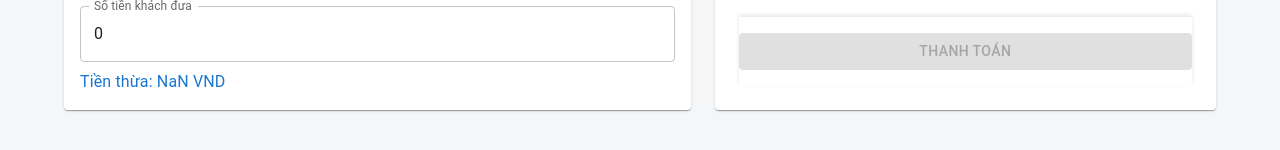
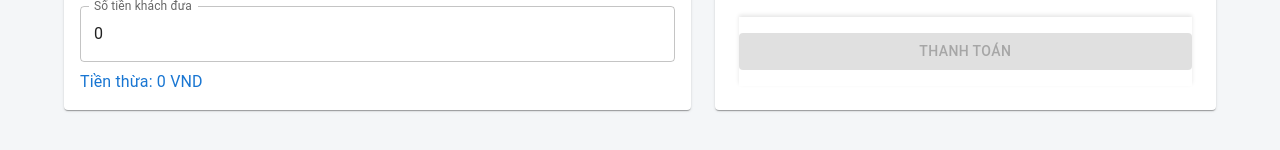
Before and after one commit to hongson1003/Mona_Test_NguyenHongSon, a React (Vite) app: page / in a window 1280 px wide. Shown: the part 586-736 px from the top of the page. Built offline with nearby package versions, Linux system fonts and the light colour scheme.

Commit message:
fea: Thêm total & ammout price

```diff
--- a/src/components/ProductSelect.tsx
+++ b/src/components/ProductSelect.tsx
@@ -8,21 +8,28 @@ import {
   MenuItem,
   Select,
 } from "@mui/material";
-import { useState } from "react";
+import { useEffect, useState } from "react";
 
 interface IProductSelectProps {
   products: ICartProduct[];
   onChange: (products: ICartProduct[]) => void;
   size?: "small" | "medium";
+  productIdValues?: number[];
 }
 
 const ProductSelect = ({
   products,
   onChange,
   size = "medium",
+  productIdValues = [],
 }: IProductSelectProps) => {
-  console.log("ProductSelect render");
   const [selectedIds, setSelectedIds] = useState<number[]>([]);
+
+  console.log("🚀 ~ productIdValues:", productIdValues);
+
+  useEffect(() => {
+    setSelectedIds(productIdValues);
+  }, [productIdValues]);
 
   const handleChange = (event: any) => {
     const newSelectedIds = event.target.value as number[];
--- a/src/components/index.ts
+++ b/src/components/index.ts
@@ -1,7 +1,7 @@
 export { default as CartActions } from "./CartActions";
 export { default as CartItem } from "./CartItem/CartItem";
 export { default as CartTotal } from "./CartTotal";
-export { default as PaymentForm } from "./PaymentForm";
+export { default as PaymentForm } from "../containers/orders/PaymentForm";
 export { default as CartItemList } from "./CartItemList";
 export { default as CustomerInfo } from "./CustomerInfo";
 export { default as ProductSelect } from "./ProductSelect";
--- a/src/containers/orders/CreateOrder.tsx
+++ b/src/containers/orders/CreateOrder.tsx
@@ -1,9 +1,9 @@
 import { SectionTitle } from "@/components";
 import { ICartProduct, IOrderForm } from "@/models";
-import { setCarts } from "@/store";
+import { RootState, setCarts } from "@/store";
 import { Box, Container } from "@mui/material";
 import { useForm } from "react-hook-form";
-import { useDispatch } from "react-redux";
+import { useDispatch, useSelector } from "react-redux";
 import CartSummary from "./CartSummary";
 import OrderForm from "./OrderForm";
 
@@ -21,13 +21,9 @@ const CreateOrder = () => {
     defaultValues: defaultValues,
   });
   const dispatch = useDispatch();
+  const carts = useSelector((state: RootState) => state.cart.items);
 
   const handleSelectProducts = (products: ICartProduct[]) => {
-    methods.setValue(
-      "products",
-      products.map((p) => p.id)
-    );
-
     const productCarts = products.map((p) => ({
       id: p.id,
     }));
@@ -67,6 +63,7 @@ const CreateOrder = () => {
           <OrderForm
             methods={methods}
             onSelectProducts={handleSelectProducts}
+            productIdValues={carts.map((c) => c.product.id)}
           />
         </Box>
 
--- a/src/containers/orders/OrderForm.tsx
+++ b/src/containers/orders/OrderForm.tsx
@@ -1,15 +1,21 @@
-import { CustomerInfo, PaymentForm, ProductSelect } from "@/components";
+import { CustomerInfo, ProductSelect } from "@/components";
 import { products } from "@/mocks";
 import { ICartProduct, IOrderForm } from "@/models";
 import { Box, Paper, Typography } from "@mui/material";
 import { FormProvider, UseFormReturn } from "react-hook-form";
+import PaymentForm from "./PaymentForm";
 
 interface IOrderFormProps {
   methods: UseFormReturn<IOrderForm>;
   onSelectProducts: (products: ICartProduct[]) => void;
+  productIdValues?: number[];
 }
 
-const OrderForm = ({ methods, onSelectProducts }: IOrderFormProps) => {
+const OrderForm = ({
+  methods,
+  onSelectProducts,
+  productIdValues,
+}: IOrderFormProps) => {
   const handleOnChangeProduct = (selectedProducts: ICartProduct[]) => {
     onSelectProducts(selectedProducts);
   };
@@ -27,6 +33,7 @@ const OrderForm = ({ methods, onSelectProducts }: IOrderFormProps) => {
             <ProductSelect
               products={products}
               onChange={handleOnChangeProduct}
+              productIdValues={productIdValues}
             />
           </CustomerInfo>
         </Paper>
--- a/src/components/PaymentForm.tsx
+++ b/src/containers/orders/PaymentForm.tsx
@@ -1,3 +1,5 @@
+import { RootState } from "@/store";
+import { calculateTotalPrice } from "@/utils";
 import {
   Box,
   FormControlLabel,
@@ -6,18 +8,29 @@ import {
   TextField,
   Typography,
 } from "@mui/material";
+import { useMemo } from "react";
 import { Controller, useFormContext, useWatch } from "react-hook-form";
+import { useSelector } from "react-redux";
 
-const PaymentForm = ({ totalAmount }: { totalAmount: number }) => {
+const PaymentForm = () => {
   const { control, register } = useFormContext();
   const paymentMethod = useWatch({ control, name: "paymentMethod" });
-  const amountReceived = useWatch({ control, name: "amountReceived" }) || 0;
+  const amountReceived = Number(
+    useWatch({ control, name: "amountReceived" }) || 0
+  );
+  const cartItems = useSelector((state: RootState) => state.cart.items);
 
-  // Tính số tiền dư
-  const changeAmount = Number(amountReceived) - totalAmount;
+  // Tính tổng tiền giỏ hàng
+  const totalAmount = useMemo(
+    () => calculateTotalPrice(cartItems),
+    [cartItems]
+  );
+
+  const changeAmount = amountReceived - totalAmount;
 
   return (
     <Box sx={{ display: "flex", flexDirection: "column", gap: 2 }}>
+      {/* Chọn phương thức thanh toán */}
       <Controller
         name="paymentMethod"
         control={control}
@@ -33,6 +46,7 @@ const PaymentForm = ({ totalAmount }: { totalAmount: number }) => {
         )}
       />
 
+      {/* Nếu chọn tiền mặt, hiển thị ô nhập tiền */}
       {paymentMethod === "cash" && (
         <Box sx={{ display: "flex", flexDirection: "column", gap: 1 }}>
           <TextField
```
